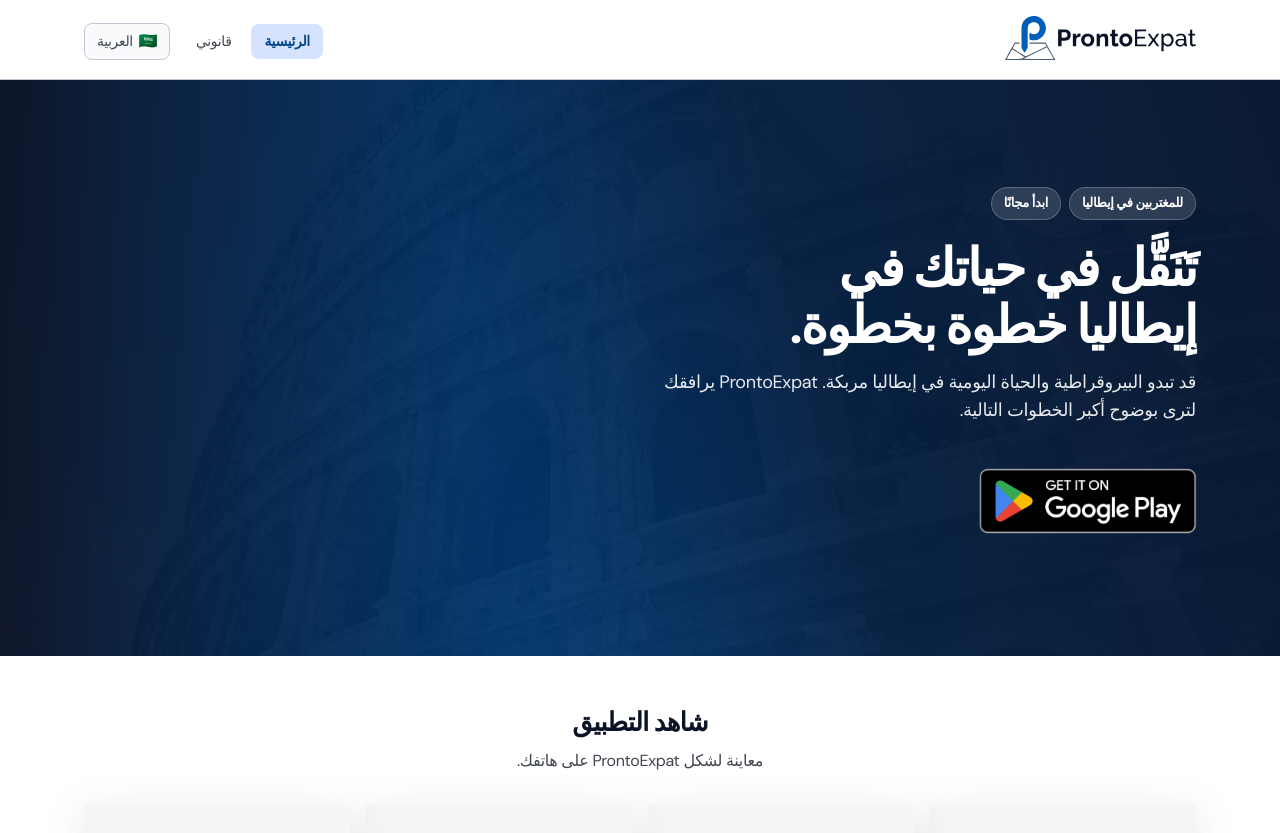
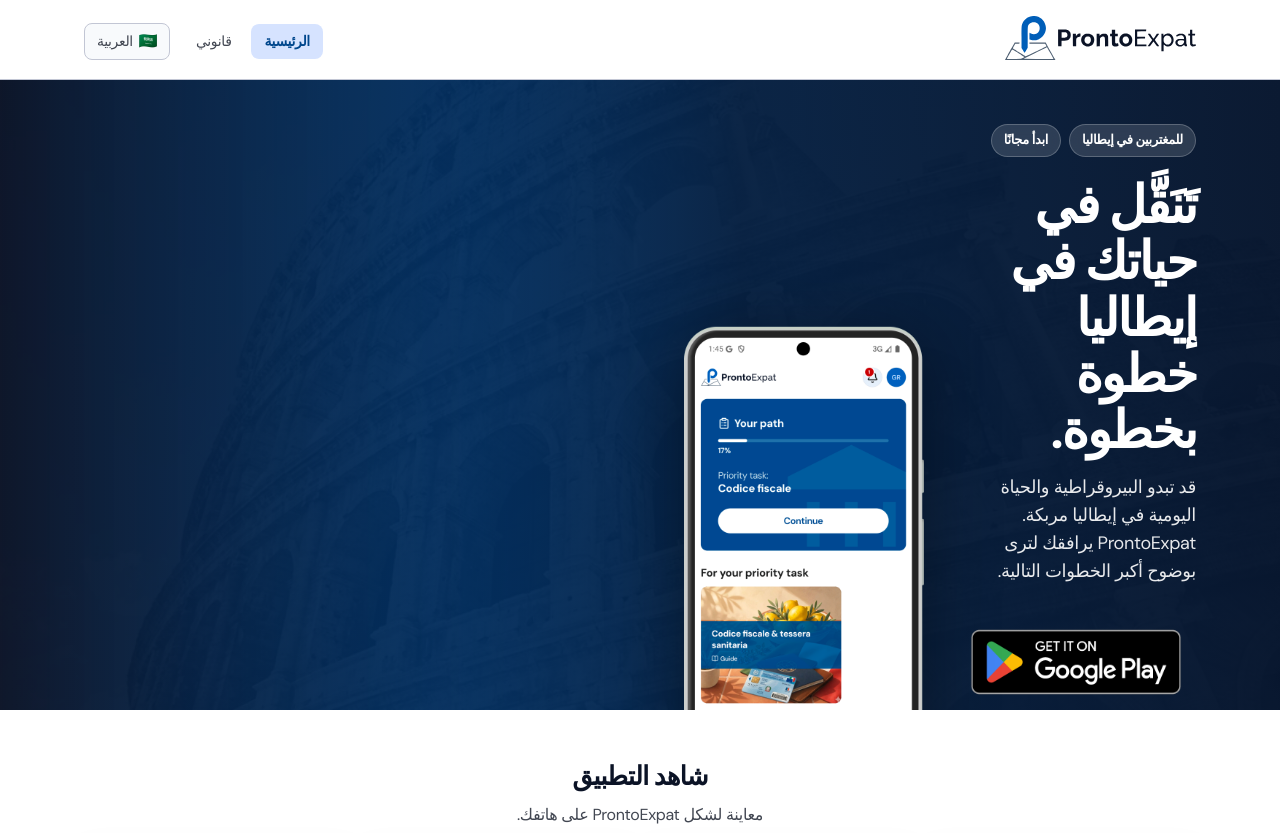
Before and after one commit to ordinae/prontoexpat, a plain HTML site: page ar/index.html in a window 1280 px wide. Shown: the top 833 px of the page. Drawn offline with Linux system fonts and the light colour scheme.

Commit message:
Deploy public site from ordinae/pronto-expat@45a6b9d7
Manual publish (private publish-public-site workflow skipped).

```diff
--- a/ar/index.html
+++ b/ar/index.html
@@ -38,6 +38,7 @@
         <div class="landing-hero__scrim"></div>
       </div>
       <div class="landing-hero__content">
+        <div class="landing-hero__layout">
           <div class="landing-hero__inner">
             <div class="landing-pill-row">
               <span class="landing-pill">للمغتربين في إيطاليا</span>
@@ -49,6 +50,10 @@
               <a class="landing-play-badge" href="https://play.google.com/store/apps/details?id=com.prontoexpat.app" rel="noopener noreferrer" aria-label="احصل عليه من Google Play">
             <img src="../assets/google-play/badges/en_badge_web_generic.png" alt="احصل عليه من Google Play" width="646" height="250" decoding="async" />
           </a>
+            </div>
+          </div>
+          <div class="landing-hero__phone" aria-hidden="true">
+            <img src="../assets/home-phone.png" width="658" height="1380" alt="" decoding="async" />
           </div>
         </div>
       </div>
--- a/assets/landing.css
+++ b/assets/landing.css
@@ -41,12 +41,12 @@
 .landing-hero__scrim {
   position: absolute;
   inset: 0;
+  /* Darker behind centered hero copy */
   background: linear-gradient(
-    105deg,
-    rgba(8, 18, 38, 0.92) 0%,
-    rgba(8, 18, 38, 0.78) 38%,
-    rgba(8, 18, 38, 0.35) 62%,
-    rgba(8, 18, 38, 0.12) 100%
+    180deg,
+    rgba(8, 18, 38, 0.42) 0%,
+    rgba(8, 18, 38, 0.78) 48%,
+    rgba(8, 18, 38, 0.9) 100%
   );
 }
 
@@ -55,15 +55,37 @@
   z-index: 1;
   display: flex;
   align-items: center;
+  justify-content: center;
   width: 100%;
   max-width: var(--site-max-width);
   margin: 0 auto;
   box-sizing: border-box;
   padding: clamp(2rem, 4.5vw, 3.25rem) 1.25rem;
+  text-align: center;
+}
+
+/* Hero copy + device mock (phone column desktop only) */
+.landing-hero__layout {
+  display: grid;
+  grid-template-columns: minmax(0, 1fr);
+  width: 100%;
 }
 
 .landing-hero__inner {
-  width: min(100%, 36rem);
+  width: min(100%, 40rem);
+  margin: 0 auto;
+}
+
+.landing-hero__phone {
+  display: none;
+  line-height: 0;
+}
+
+.landing-hero__phone img {
+  display: block;
+  width: 100%;
+  height: auto;
+  filter: drop-shadow(0 14px 36px rgba(0, 0, 0, 0.38));
 }
 
 .landing-hero__inner h1 {
@@ -80,7 +102,7 @@
   font-size: clamp(1rem, 2.2vw, 1.125rem);
   line-height: 1.55;
   color: rgba(255, 255, 255, 0.9);
-  margin: 0 0 1.75rem;
+  margin: 0 auto 1.75rem;
   max-width: 34rem;
 }
 
@@ -88,7 +110,8 @@
   display: flex;
   flex-wrap: wrap;
   gap: 0.75rem;
-  align-items: flex-start;
+  align-items: center;
+  justify-content: center;
 }
 
 /* Official Google Play badge (unmodified asset; min height per Google guidelines) */
@@ -101,7 +124,7 @@
 
 .landing-hero .landing-play-badge {
   display: block;
-  margin: 0;
+  margin: 0 auto;
   width: fit-content;
   max-width: 100%;
 }
@@ -122,20 +145,12 @@
   max-width: min(100%, 26rem);
 }
 
-/* Badge PNG clear-space; shift art flush with hero copy (mirrored in RTL) */
-.landing-hero .landing-play-badge img {
-  transform: translateX(calc(-100% * 41 / 646));
-}
-
-html[dir="rtl"] .landing-hero .landing-play-badge img {
-  transform: translateX(calc(100% * 41 / 646));
-}
-
 .landing-hero .landing-pill-row {
   display: flex;
   flex-wrap: wrap;
   gap: 0.5rem;
   margin-bottom: 1.25rem;
+  justify-content: center;
 }
 
 .landing-hero .landing-pill {
@@ -192,22 +207,82 @@
   .landing-hero__scrim {
     background: linear-gradient(
       90deg,
-      rgba(8, 18, 38, 0.9) 0%,
-      rgba(8, 18, 38, 0.72) 34%,
-      rgba(8, 18, 38, 0.2) 58%,
-      rgba(8, 18, 38, 0.05) 100%
+      rgba(8, 18, 38, 0.92) 0%,
+      rgba(8, 18, 38, 0.78) 42%,
+      rgba(8, 18, 38, 0.35) 68%,
+      rgba(8, 18, 38, 0.12) 100%
     );
+  }
+
+  .landing-hero__content {
+    align-self: stretch;
+    align-items: stretch;
+    min-height: clamp(24rem, 72vh, 36rem);
+    padding-top: clamp(2rem, 4vw, 2.75rem);
+    padding-bottom: 0;
+    text-align: start;
+  }
+
+  .landing-hero__layout {
+    grid-template-columns: minmax(0, 1fr) minmax(10.5rem, 15rem);
+    align-items: center;
+    gap: clamp(1rem, 2.5vw, 2rem);
+    flex: 1;
+    min-height: 100%;
+  }
+
+  .landing-hero__inner {
+    max-width: none;
+    margin: 0;
+    align-self: center;
+  }
+
+  .landing-hero__inner .lead {
+    margin-left: 0;
+    margin-right: 0;
+  }
+
+  .landing-hero .landing-pill-row,
+  .landing-hero__actions {
+    justify-content: flex-start;
+  }
+
+  .landing-hero .landing-play-badge {
+    margin: 0;
+  }
+
+  .landing-hero__phone {
+    display: block;
+    align-self: end;
+    width: 100%;
+    max-width: 15rem;
+    transform: translateY(24%);
   }
 }
 
 html[dir="rtl"] .landing-hero__scrim {
   background: linear-gradient(
-    -105deg,
-    rgba(8, 18, 38, 0.92) 0%,
-    rgba(8, 18, 38, 0.78) 38%,
-    rgba(8, 18, 38, 0.35) 62%,
-    rgba(8, 18, 38, 0.12) 100%
+    180deg,
+    rgba(8, 18, 38, 0.42) 0%,
+    rgba(8, 18, 38, 0.78) 48%,
+    rgba(8, 18, 38, 0.9) 100%
   );
+}
+
+@media (min-width: 900px) {
+  html[dir="rtl"] .landing-hero__scrim {
+    background: linear-gradient(
+      -90deg,
+      rgba(8, 18, 38, 0.92) 0%,
+      rgba(8, 18, 38, 0.78) 42%,
+      rgba(8, 18, 38, 0.35) 68%,
+      rgba(8, 18, 38, 0.12) 100%
+    );
+  }
+
+  html[dir="rtl"] .landing-hero__layout {
+    grid-template-columns: minmax(10.5rem, 15rem) minmax(0, 1fr);
+  }
 }
 
 .landing-section {
```
Also changed, not shown: de/index.html (+5 -0 lines), es/index.html (+5 -0 lines), fr/index.html (+5 -0 lines), hi/index.html (+5 -0 lines), index.html (+5 -0 lines), it/index.html (+5 -0 lines), pt/index.html (+5 -0 lines), uk/index.html (+5 -0 lines), zh/index.html (+5 -0 lines), assets/home-phone.png (added). Lines whose indentation alone changed are shown as unchanged.
